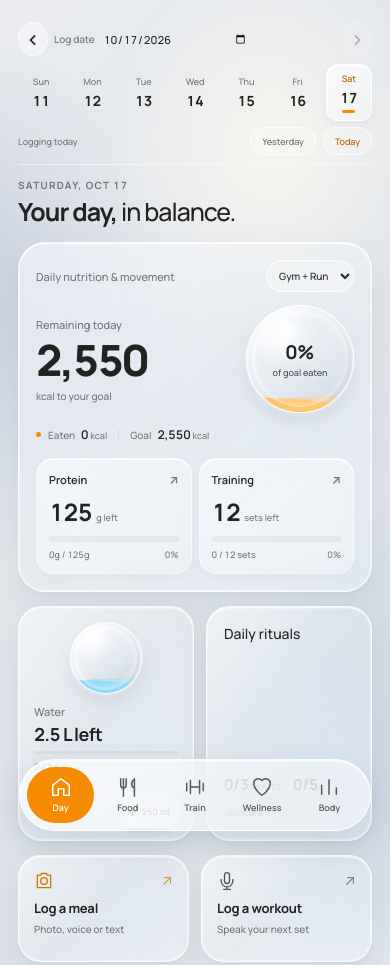
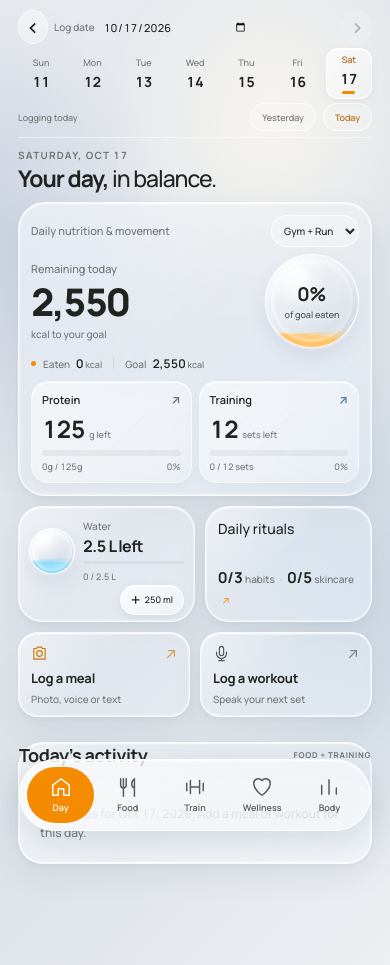
Before and after one commit to gokul-am-kr/workout-app, a website: page public/index.html in a window 390 px wide. Shown: the top 965 px of the page. Drawn offline with Linux system fonts and the light colour scheme.

Commit message:
Compact mobile overview through workout logging (#12)

```diff
--- a/public/reference.css
+++ b/public/reference.css
@@ -38,3 +38,46 @@ body{background:radial-gradient(ellipse 270px 350px at -10% 24%,#a5b4d07a,transp
 @media(max-width:360px){.calorie-sphere{width:96px;height:96px;top:10px}.water-sphere{width:64px;height:64px}}
 @media(prefers-reduced-motion:reduce){.sphere-liquid{transition:none}.sphere-liquid:before,.sphere-liquid:after{animation:none}}
 @media(prefers-reduced-transparency:reduce){.glass,.meal-card,.training-exercise.glass,.weekly-body-card.glass,.routine-summary,.action,.action.alt,nav{background:#f0f3f6;backdrop-filter:none;-webkit-backdrop-filter:none}}
+
+/* Keep the daily overview through both logging actions in the phone viewport. */
+@media(max-width:559px){
+  main{padding-top:max(10px,env(safe-area-inset-top))}
+  .date-toolbar{margin-bottom:10px;padding-bottom:6px}
+  .date-picker-row button{min-height:32px}
+  .week-strip{margin:4px 0}
+  .week-day{min-height:44px;padding:4px 0}
+  .date-shortcuts{margin-top:0}
+  #home .page-heading{margin-bottom:10px}
+  #home .page-heading h1{font-size:23px;margin-top:4px}
+  #home .balance-card{padding:12px;margin-bottom:10px}
+  #home .balance-card .card-heading{margin-bottom:4px}
+  #home .balance-gauge{height:100px}
+  #home .calorie-sphere,#home .energy-percent{width:94px;height:94px}
+  #home .gauge-readout{max-width:calc(100% - 100px)}
+  #home .gauge-readout strong{font-size:38px}
+  #home .energy-summary{margin:4px 0 9px}
+  #home .stat.glass{padding:9px 10px}
+  #home .stat-value{margin:4px 0 5px}
+  #home .stat-foot{margin-top:4px}
+  #home .daily-extras{gap:10px;margin-bottom:10px}
+  #home .hydration-card{min-height:112px;padding:12px 10px 38px}
+  #home .hydration-detail{flex-direction:row;align-items:center;gap:8px}
+  #home .water-sphere{width:46px;height:46px;align-self:center}
+  #home .hydration-title{font-size:10px;gap:2px;margin-bottom:4px}
+  #home .hydration-title strong{font-size:16px;white-space:nowrap}
+  #home .quick-water{bottom:6px;right:10px;min-height:30px;padding:3px 10px}
+  #home .routine-summary{min-height:112px;padding:12px;gap:8px}
+  #home .routine-summary>span:last-child{line-height:1.8}
+  #home .actions{gap:10px;margin-bottom:18px}
+  #home .action{min-height:76px;padding:10px 12px;border-radius:20px}
+  #home .action-top{margin-bottom:0}
+  #home .action svg{width:17px;height:17px}
+}
+@media(max-width:559px) and (max-height:700px){
+  #home .page-heading h1{font-size:21px}
+  #home .balance-gauge{height:88px}
+  #home .calorie-sphere,#home .energy-percent{width:82px;height:82px}
+  #home .balance-card{padding:10px}
+  #home .stat-value strong{font-size:21px}
+  #home .action{min-height:68px;padding:8px 12px}
+}
```
